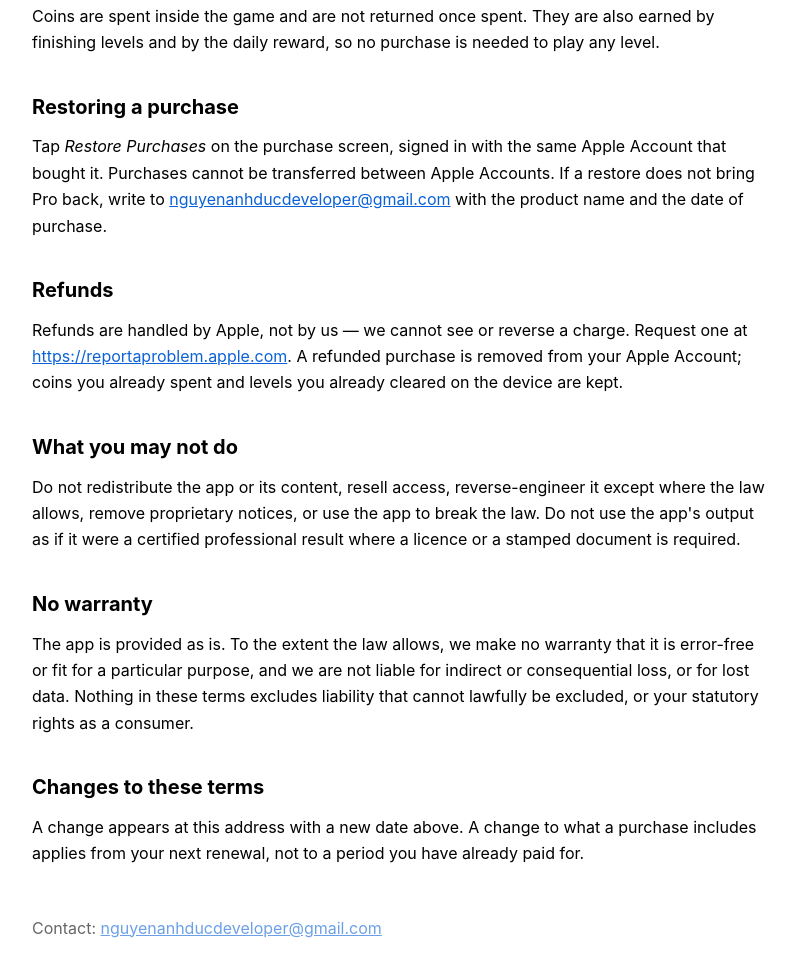
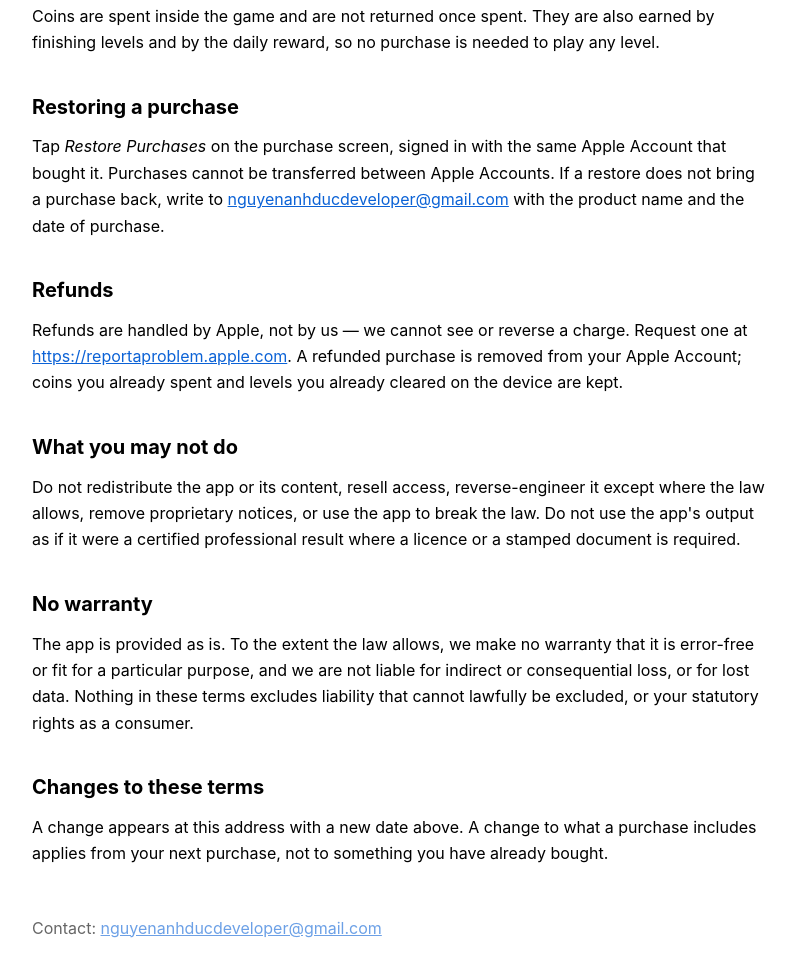
Before and after one commit to nguyenanhducdeveloper86/legal, a plain HTML site: page boomgarden/terms/index.html in a window 1280 px wide. Shown: the part 956-1932 px from the top of the page, without its empty margins (240-1036 px from the left). Drawn offline with Linux system fonts and the light colour scheme.

Commit message:
legal: regenerate the terms pages the one-off fix changed
- 6b3ba97 fixed build.py but only rebuilt lamplight's page, so seven other one-off
  games (and NoodleConnect) still said 'bring Pro back' and 'next renewal'.
- Regenerated from that same build.py; no copy was edited here.

```diff
--- a/boomgarden/terms/index.html
+++ b/boomgarden/terms/index.html
@@ -18,7 +18,7 @@
 <h2>Coins</h2>
 <p>Coins are spent inside the game and are not returned once spent. They are also earned by finishing levels and by the daily reward, so no purchase is needed to play any level.</p>
 <h2>Restoring a purchase</h2>
-<p>Tap <em>Restore Purchases</em> on the purchase screen, signed in with the same Apple Account that bought it. Purchases cannot be transferred between Apple Accounts. If a restore does not bring Pro back, write to <a href="mailto:nguyenanhducdeveloper@gmail.com">nguyenanhducdeveloper@gmail.com</a> with the product name and the date of purchase.</p>
+<p>Tap <em>Restore Purchases</em> on the purchase screen, signed in with the same Apple Account that bought it. Purchases cannot be transferred between Apple Accounts. If a restore does not bring a purchase back, write to <a href="mailto:nguyenanhducdeveloper@gmail.com">nguyenanhducdeveloper@gmail.com</a> with the product name and the date of purchase.</p>
 <h2>Refunds</h2>
 <p>Refunds are handled by Apple, not by us — we cannot see or reverse a charge. Request one at <a href="https://reportaproblem.apple.com">https://reportaproblem.apple.com</a>. A refunded purchase is removed from your Apple Account; coins you already spent and levels you already cleared on the device are kept.</p>
 <h2>What you may not do</h2>
@@ -26,5 +26,5 @@
 <h2>No warranty</h2>
 <p>The app is provided as is. To the extent the law allows, we make no warranty that it is error-free or fit for a particular purpose, and we are not liable for indirect or consequential loss, or for lost data. Nothing in these terms excludes liability that cannot lawfully be excluded, or your statutory rights as a consumer.</p>
 <h2>Changes to these terms</h2>
-<p>A change appears at this address with a new date above. A change to what a purchase includes applies from your next renewal, not to a period you have already paid for.</p>
+<p>A change appears at this address with a new date above. A change to what a purchase includes applies from your next purchase, not to something you have already bought.</p>
 <p style="opacity:.6;margin-top:3rem">Contact: <a href="mailto:nguyenanhducdeveloper@gmail.com">nguyenanhducdeveloper@gmail.com</a></p></body></html>
```
Also changed, not shown: fruitfizz/terms/index.html (+2 -2 lines), hamsterhaul/terms/index.html (+2 -2 lines), llamalatin/terms/index.html (+2 -2 lines), monstermath/terms/index.html (+2 -2 lines), noodleconnect/terms/index.html (+2 -2 lines), pixelpickle/terms/index.html (+2 -2 lines), traffictantrum/terms/index.html (+2 -2 lines).
